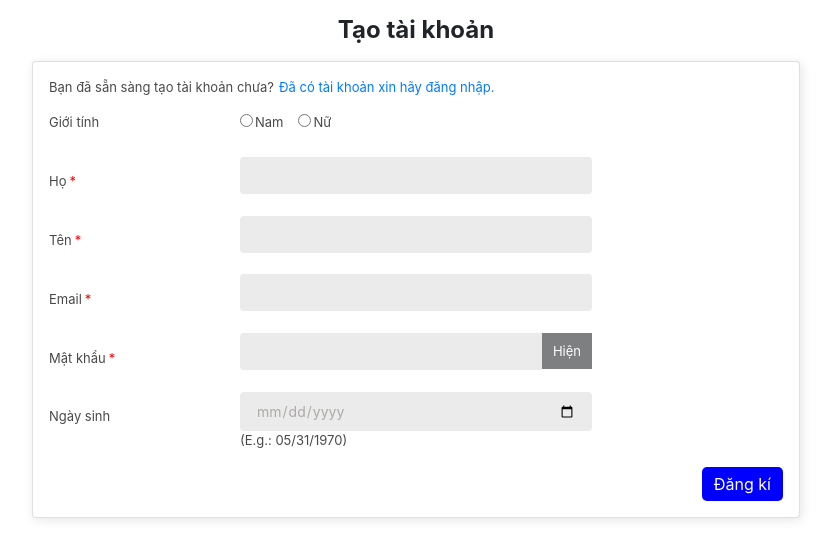
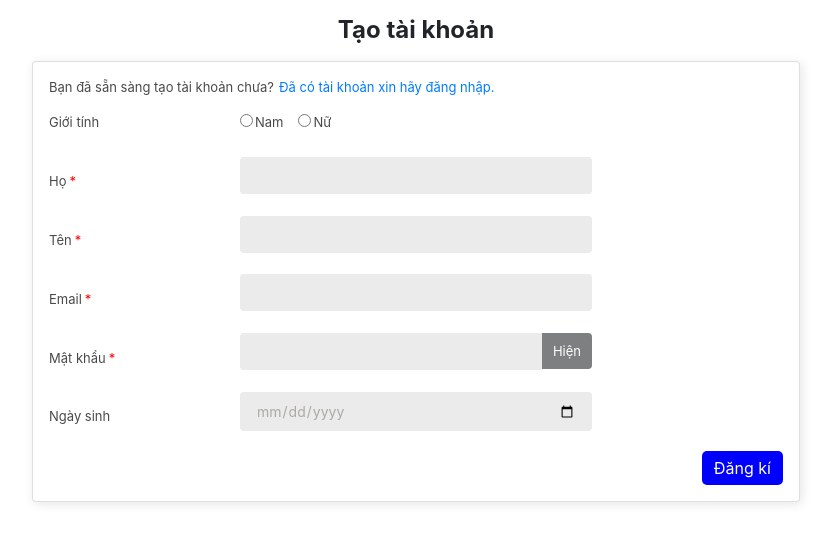
Before and after one commit to vietanhhcmut/mobile-shop, a React (Create React App) app in the folder client/: page /admin/bill in a window 1280 px wide. Shown: the top 558 px of the page, without its empty margins (224-1057 px from the left). Built offline with nearby package versions, Linux system fonts and the light colour scheme.

Commit message:
update UI form đăng nhập

```diff
--- a/client/src/components/common/Header/NavBar/NavBar.js
+++ b/client/src/components/common/Header/NavBar/NavBar.js
@@ -4,7 +4,7 @@ import "./NavBar.css";
 
 const Navbar = ({ categories }) => (
   <ul className="navbar-items">
-    <Link to="/" className="navbar-item__link">
+    <Link to="/" className="navbar-item__link page-active">
       <li className="navbar-item">Trang chủ</li>
     </Link>
 
--- a/client/src/components/features/PublicSite/SignupPage/SignupPage.css
+++ b/client/src/components/features/PublicSite/SignupPage/SignupPage.css
@@ -88,6 +88,8 @@ button.input-group-btn.show {
   border: none;
   color: white;
   width: 50px;
+  border-top-right-radius: 0.25rem;
+  border-bottom-right-radius: 0.25rem;
 }
 
 .modal-body {
--- a/client/src/components/features/PublicSite/SignupPage/SignupPage.js
+++ b/client/src/components/features/PublicSite/SignupPage/SignupPage.js
@@ -275,9 +275,7 @@ class SignupPage extends Component {
                       type="date"
                       placeholder="MM/DD/YYYY"
                     />
-                    <span className="form-control-comment">
-                      (E.g.: 05/31/1970)
-                    </span>
+                    <span className="form-control-comment" />
                   </div>
                 </div>
               </section>
```
